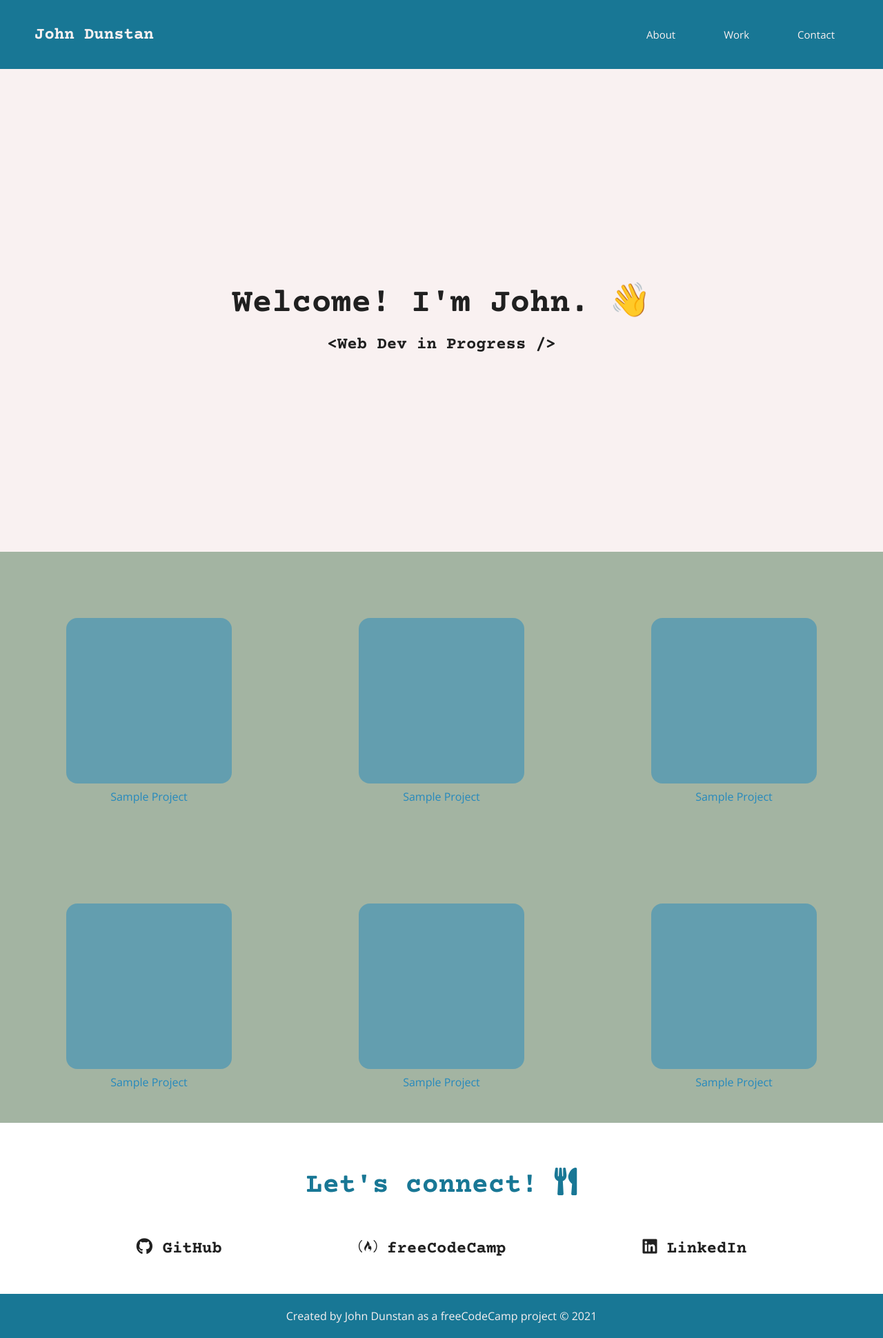
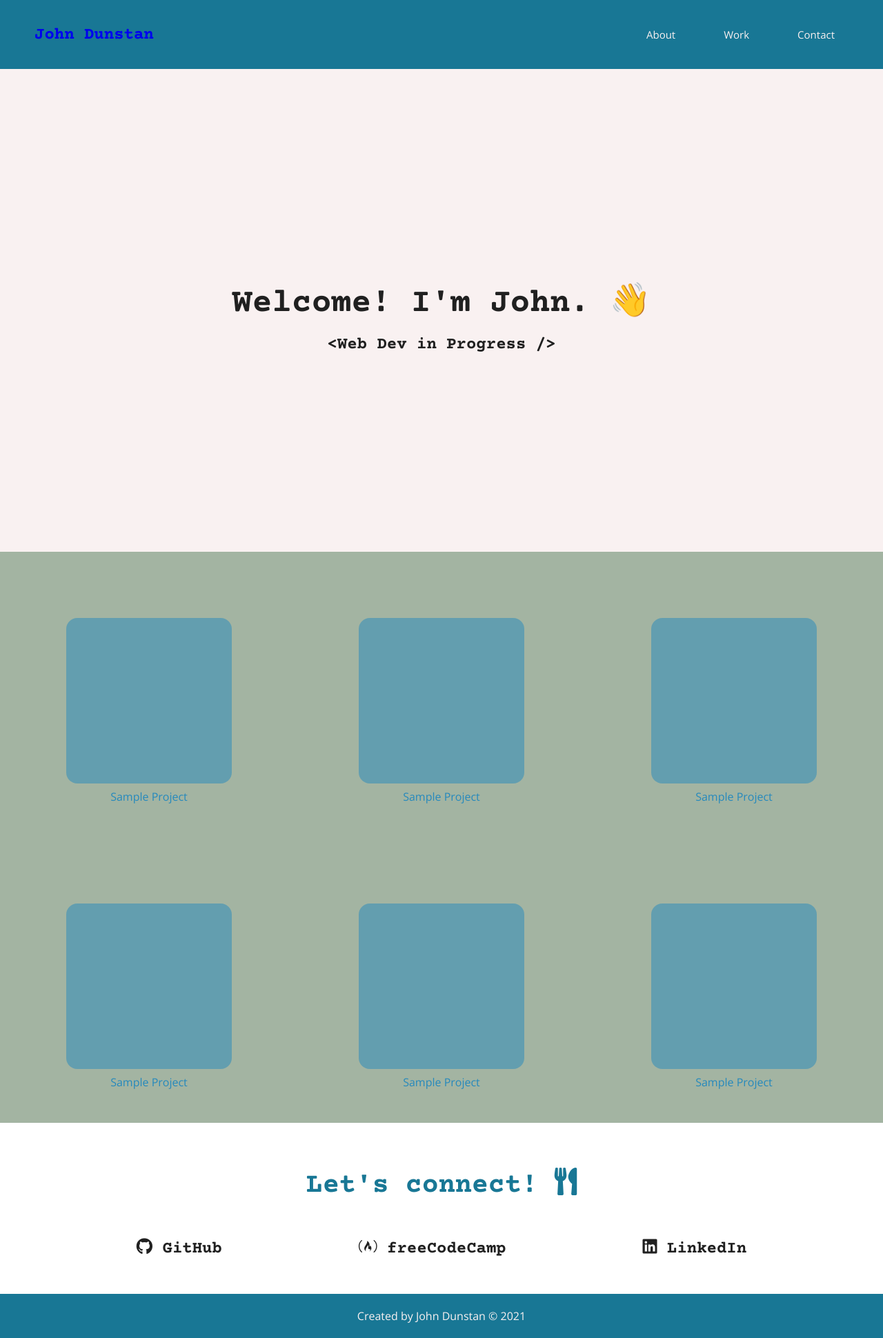
Before and after one commit to johndunstan/johndunstan.github.io, a plain HTML site: page index.html in a window 1280 px wide. Shown: the whole page at 69% size. Drawn offline with nearby package versions, Linux system fonts and the light colour scheme.

Commit message:
Improve links, a bit of clean up, etc.

```diff
--- a/css/styles.css
+++ b/css/styles.css
@@ -24,6 +24,15 @@ h1,
 h2,
 h3 {
   font-family: 'Courier Prime', monospace;
+}
+
+.logo a:link {
+  text-decoration: none;
+}
+
+.logo a:visited {
+  text-decoration: none;
+  color: inherit;
 }
 
 #welcome-section {
--- a/index.html
+++ b/index.html
@@ -34,14 +34,14 @@
         <i class="fa fa-bars" aria-hidden="true"></i>
       </span>
       <div class="logo">
-        <h2>John Dunstan</h2>
+        <a href="#"><h2>John Dunstan</h2></a>
       </div>
       <ul id="js-menu">
         <li>
           <a href="https://github.com/johndunstan" target="_blank">About</a>
         </li>
         <li>
-          <a href="#projects" target="_blank">Work</a>
+          <a href="#projects">Work</a>
         </li>
 
         <li><a href="#contact">Contact</a></li>
@@ -121,7 +121,7 @@
 
     <footer>
       <p>
-        Created by John Dunstan as a freeCodeCamp project &copy;
+        Created by John Dunstan &copy;
         <script type="text/javascript">
           document.write(new Date().getFullYear())
         </script>
```
Also changed, not shown: 1 other file.
